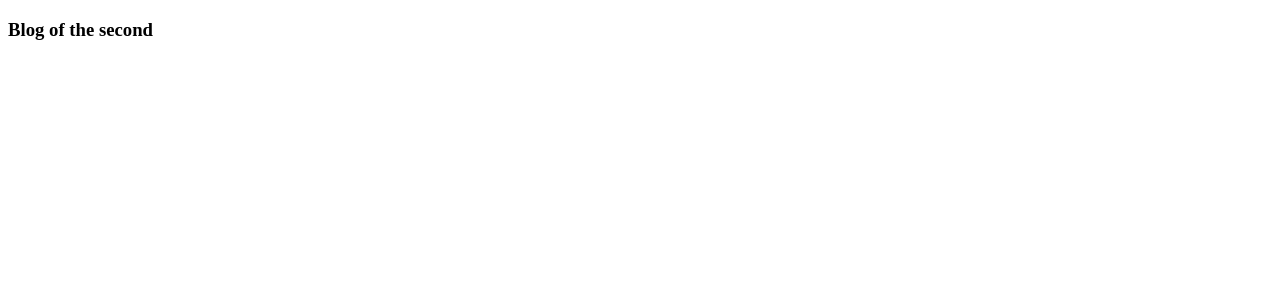
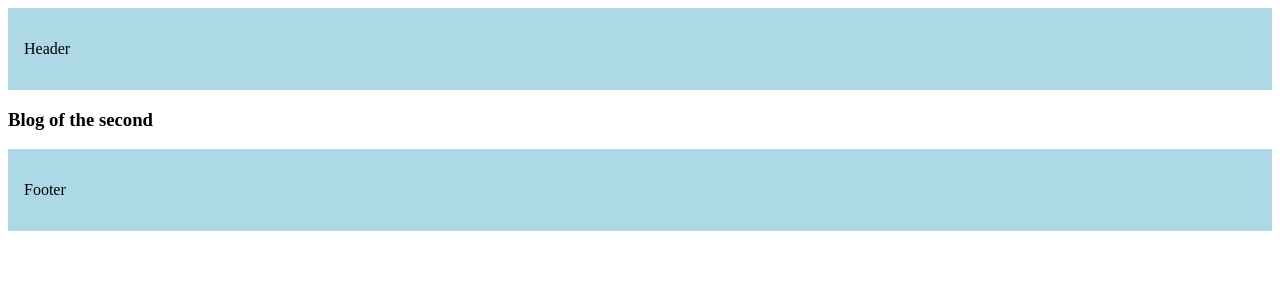
Before and after one commit to mohithsarma/nextjs-tutorial, a Next.js app: page /blog/second in a window 1280 px wide. Shown: the top 300 px of the page. Built offline with nearby package versions, Linux system fonts and the light colour scheme.

Commit message:
changed the root layout file to have a header and footer

```diff
--- a/src/app/blog/(bla)/second/page.tsx
+++ /dev/null
@@ -1,4 +0,0 @@
-import React from "react";
-export default function secondBlog() {
-  return <h3> Blog of the second </h3>;
-}
--- a/src/app/layout.tsx
+++ b/src/app/layout.tsx
@@ -10,7 +10,25 @@
 }) {
   return (
     <html lang="en">
-      <body>{children}</body>
+      <body>
+        <header
+          style={{
+            backgroundColor: "lightblue",
+            padding: "1rem",
+          }}
+        >
+          <p>Header</p>
+        </header>
+        {children}
+        <footer
+          style={{
+            backgroundColor: "lightblue",
+            padding: "1rem",
+          }}
+        >
+          <p>Footer</p>
+        </footer>
+      </body>
     </html>
   );
 }
```
